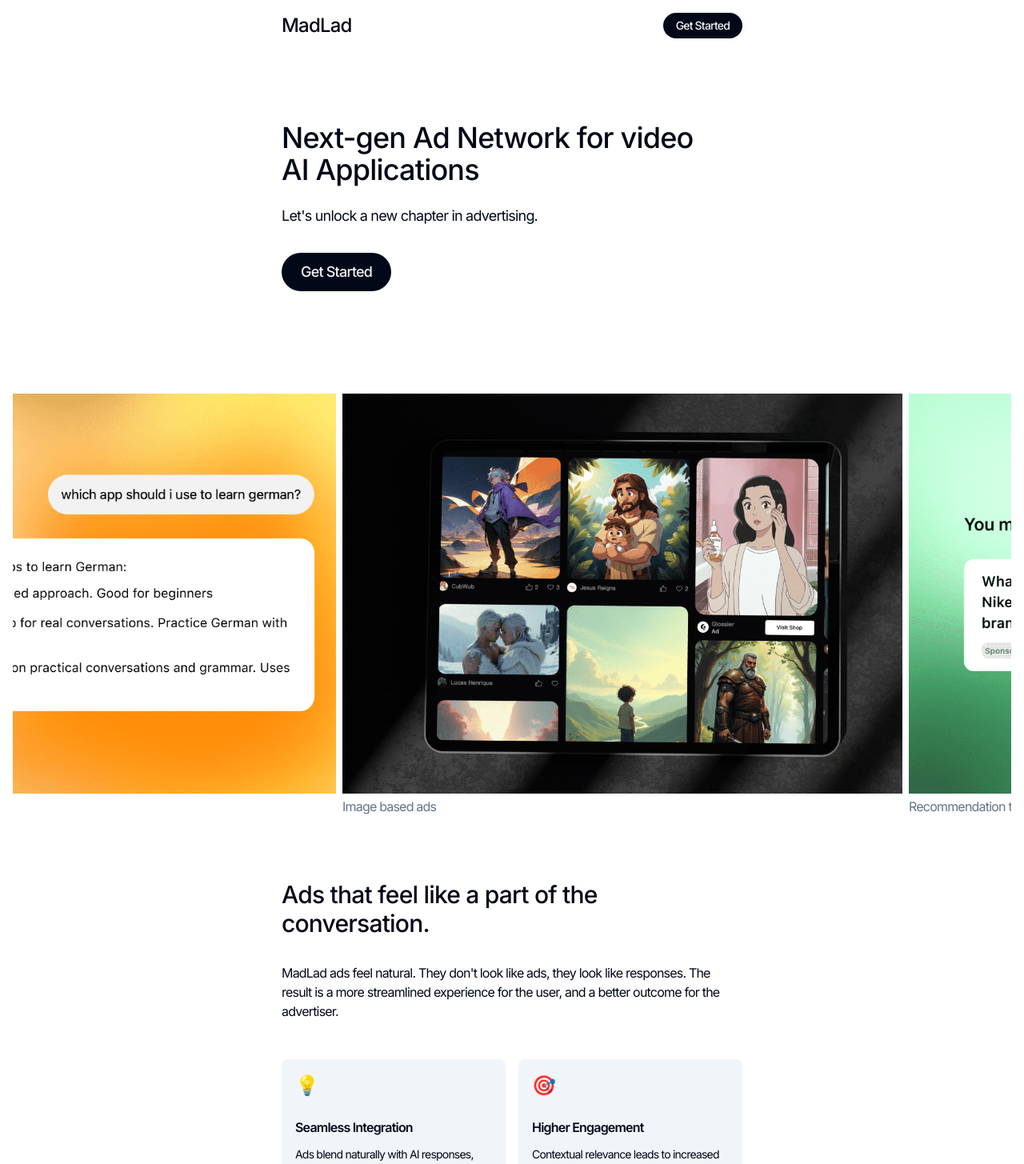
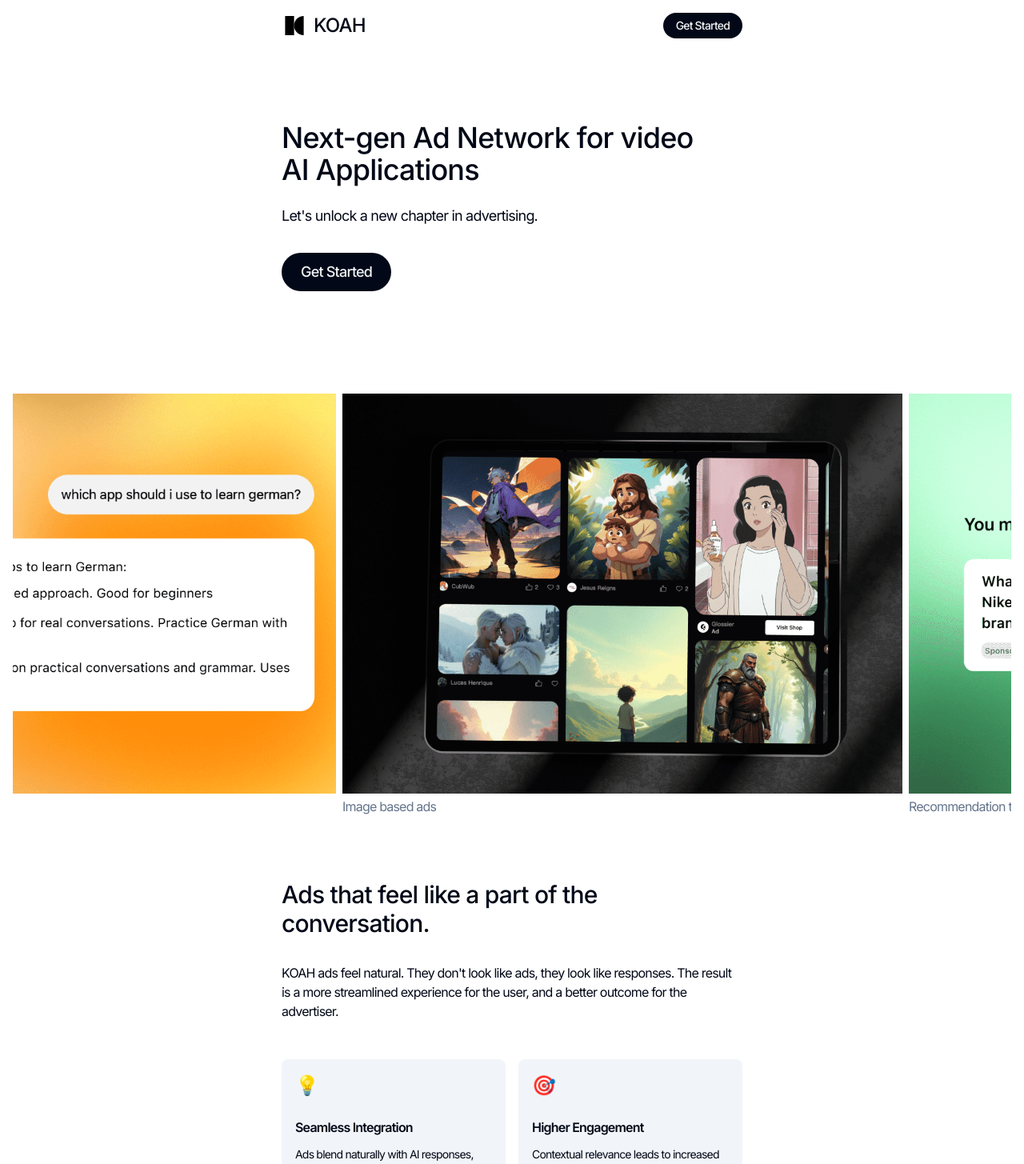
Before and after one commit to koahlabs/landing, a Next.js app: page / in a window 1280 px wide. Shown: the top 1455 px of the page at 80% size. Built offline with nearby package versions, Linux system fonts and the light colour scheme; no server answers.

Commit message:
name updatest

```diff
--- a/src/app/Model.tsx
+++ b/src/app/Model.tsx
@@ -14,7 +14,7 @@
   return (
     <group>
       <Text ref={textRef} position={[0, 0, 0]} fontSize={8} textAlign="center">
-        Madlad
+        KOAH
       </Text>
     </group>
   );
--- a/src/app/layout.tsx
+++ b/src/app/layout.tsx
@@ -9,8 +9,11 @@
 const inter = Inter({ subsets: ["latin"] });
 
 export const metadata: Metadata = {
-  title: "MadLad",
+  title: "KOAH",
   description: "AI-native advertising",
+  icons: {
+    icon: "/favicon.ico",
+  },
 };
 
 export default function RootLayout({
@@ -20,6 +23,10 @@
 }>) {
   return (
     <html lang="en">
+      <head>
+        <link rel="icon" href="/favicon.ico" sizes="any" />
+      </head>
+
       <body
         className={`${inter.className} antialiased font-sans tracking-tighter`}
       >
--- a/src/app/page.tsx
+++ b/src/app/page.tsx
@@ -112,7 +112,16 @@
       <main className="flex flex-col gap-20 justify-center items-center w-full">
         <header className="flex items-center justify-center w-full fixed top-0 py-4 z-10 bg-card px-4 sm:px-0">
           <div className="flex items-center gap-2 max-w-xl w-full justify-between">
-            <div className="text-2xl font-medium">MadLad</div>
+            <div className="flex items-center gap-2">
+              <Image
+                src="/logo.svg"
+                alt="KOAH"
+                width={32}
+                height={32}
+                className={systemTheme === "light" ? "invert" : ""}
+              />
+              <div className="text-2xl font-medium">KOAH</div>
+            </div>
             <button className="rounded-full text-sm font-medium transition-colors bg-foreground text-accent hover:bg-[#383838] dark:hover:bg-[#ccc] h-8 px-4">
               Get Started
             </button>
@@ -152,7 +161,7 @@
         <div className="flex flex-col gap-8 max-w-xl w-full">
           <div className="font-medium text-3xl">Ads that feel like a part of the conversation.</div>
           <span>
-            MadLad ads feel natural. They don&apos;t look like ads, they look like responses. The
+            KOAH ads feel natural. They don&apos;t look like ads, they look like responses. The
             result is a more streamlined experience for the user, and a better outcome for the
             advertiser.
             <br />
@@ -196,7 +205,7 @@
         <div className="flex flex-col gap-2 max-w-xl w-full">
           <div className="text-2xl font-semibold">Ads that enhance the app experience.</div>
           <span>
-            Your app should not sacrifice user experience for ads. MadLad ads enhance the app
+            Your app should not sacrifice user experience for ads. KOAH ads enhance the app
             experience, not degrade it.
           </span>
 
@@ -240,7 +249,7 @@
         </div>
 
         <div className="flex flex-col gap-2 items-center max-w-xl w-full bg-secondary dark:bg-[#1C1C1C] border-secondary dark:border-[#262626] p-8 rounded-lg">
-          <div className="text-xl font-semibold">Stay up to date with Madlads</div>
+          <div className="text-xl font-semibold">Stay up to date with KOAH</div>
           <span className="text-muted-foreground">
             Subscribe to our newsletter to get the latest news.
           </span>
```
Also changed, not shown: public/logo.svg (added), 1 other file (tests, documents, lock files or other folders).
